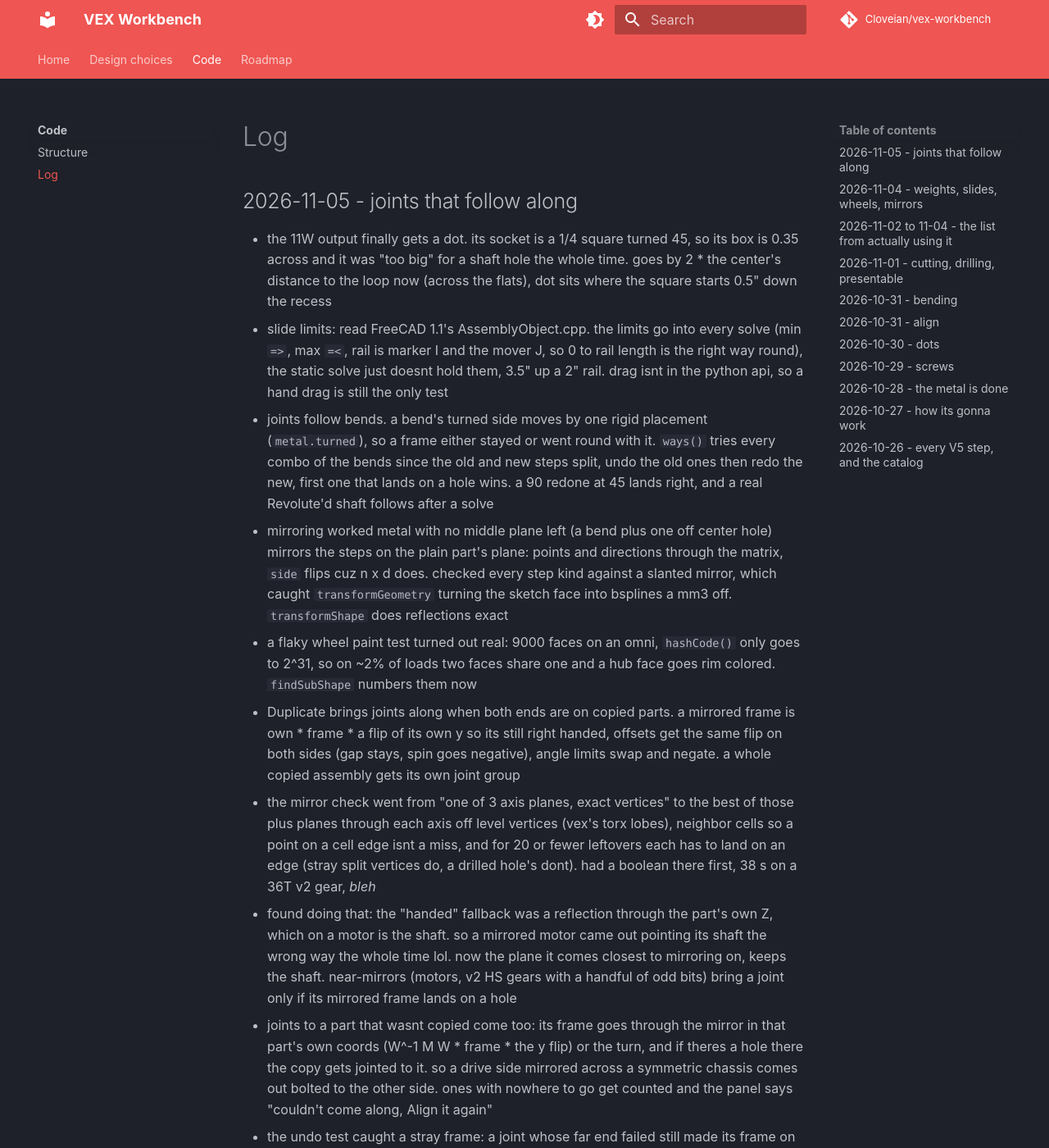
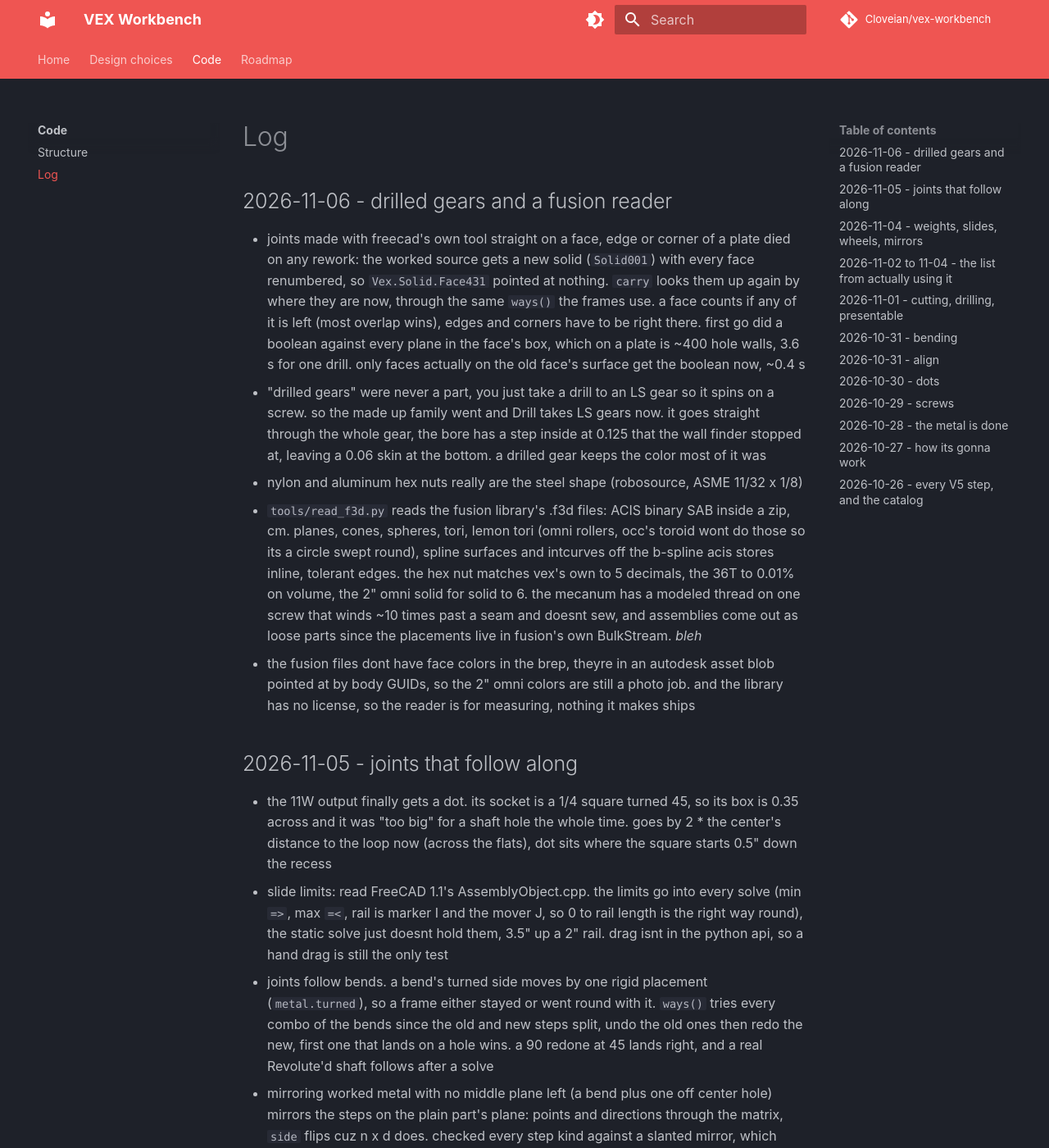
Before and after one commit to Cloveian/vex-workbench, an MkDocs documentation site: the page built from docs/code/log.md, in a window 1280 px wide and 1400 px high. Shown: the whole window at 82% size. Built offline with MkDocs 1.6.1 and Material for MkDocs 9.7.7, drawn with Linux system fonts in a browser that asks for light colours; comment, search, counter and statistics services are not loaded.

Commit message:
"'"log" - the sequel' - the sequel" - the sequel

```diff
--- a/docs/code/log.md
+++ b/docs/code/log.md
@@ -1,4 +1,12 @@
 # Log
+
+## 2026-11-06 - drilled gears and a fusion reader
+
+- joints made with freecad's own tool straight on a face, edge or corner of a plate died on any rework: the worked source gets a new solid (`Solid001`) with every face renumbered, so `Vex.Solid.Face431` pointed at nothing. `carry` looks them up again by where they are now, through the same `ways()` the frames use. a face counts if any of it is left (most overlap wins), edges and corners have to be right there. first go did a boolean against every plane in the face's box, which on a plate is ~400 hole walls, 3.6 s for one drill. only faces actually on the old face's surface get the boolean now, ~0.4 s
+- "drilled gears" were never a part, you just take a drill to an LS gear so it spins on a screw. so the made up family went and Drill takes LS gears now. it goes straight through the whole gear, the bore has a step inside at 0.125 that the wall finder stopped at, leaving a 0.06 skin at the bottom. a drilled gear keeps the color most of it was
+- nylon and aluminum hex nuts really are the steel shape (robosource, ASME 11/32 x 1/8)
+- `tools/read_f3d.py` reads the fusion library's .f3d files: ACIS binary SAB inside a zip, cm. planes, cones, spheres, tori, lemon tori (omni rollers, occ's toroid wont do those so its a circle swept round), spline surfaces and intcurves off the b-spline acis stores inline, tolerant edges. the hex nut matches vex's own to 5 decimals, the 36T to 0.01% on volume, the 2" omni solid for solid to 6. the mecanum has a modeled thread on one screw that winds ~10 times past a seam and doesnt sew, and assemblies come out as loose parts since the placements live in fusion's own BulkStream. *bleh*
+- the fusion files dont have face colors in the brep, theyre in an autodesk asset blob pointed at by body GUIDs, so the 2" omni colors are still a photo job. and the library has no license, so the reader is for measuring, nothing it makes ships
 
 ## 2026-11-05 - joints that follow along
 
```
